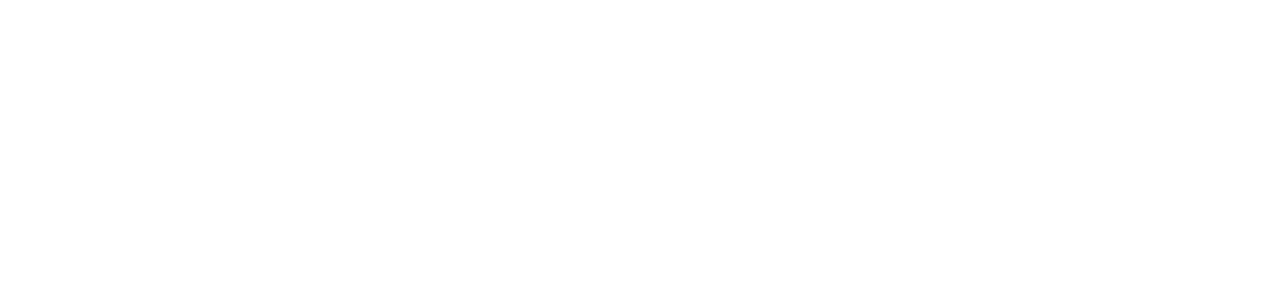
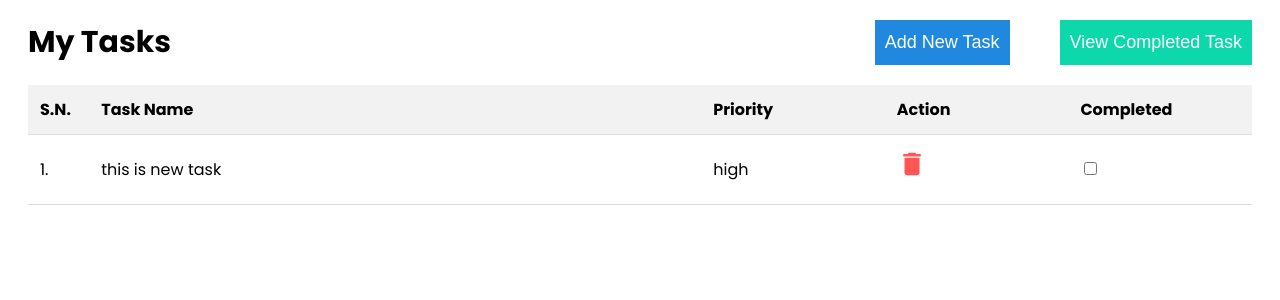
Before and after one commit to harisharanChaulagain/simple-task-manager, a React (Vite) app in the folder front-end/: page / in a window 1280 px wide. Shown: the top 300 px of the page. Built offline with nearby package versions, Linux system fonts and the light colour scheme.

Commit message:
feat: add new task form design, task list table

```diff
--- a/front-end/package.json
+++ b/front-end/package.json
@@ -13,7 +13,8 @@
   "dependencies": {
     "node-sass": "^9.0.0",
     "react": "^18.2.0",
-    "react-dom": "^18.2.0"
+    "react-dom": "^18.2.0",
+    "react-icons": "^4.12.0"
   },
   "devDependencies": {
     "@types/react": "^18.2.43",
--- /dev/null
+++ b/front-end/src/App.scss
@@ -0,0 +1,32 @@
+.app-main {
+  display: flex;
+  flex-direction: row;
+  justify-content: space-between;
+  margin: 20px;
+  .left {
+    font-size: 30px;
+    font-weight: bold;
+  }
+  .right {
+    display: flex;
+    flex-direction: row;
+    justify-content: space-around;
+    gap: 50px;
+    .add-new {
+      font-size: 18px;
+      padding: 10px;
+      cursor: pointer;
+      background-color: #2089df;
+      color: #ffffff;
+      border: none;
+    }
+    .view-task {
+      font-size: 18px;
+      padding: 10px;
+      cursor: pointer;
+      background-color: #0dd8ac;
+      color: #ffffff;
+      border: none;
+    }
+  }
+}
--- a/front-end/src/App.tsx
+++ b/front-end/src/App.tsx
@@ -1,7 +1,26 @@
-import React from "react";
+import TaskList from "./components/TaskList/TaskList";
+import "./App.scss";
+import { useState } from "react";
+import TaskForm from "./components/TaskForm/TaskForm";
 
 const App = () => {
-  return <div></div>;
+  const [newTask, setNewTask] = useState(false);
+
+  return (
+    <div>
+      <div className="app-main">
+        <div className="left">My Tasks</div>
+        <div className="right">
+          <button className="add-new" onClick={() => setNewTask(true)}>
+            Add New Task
+          </button>
+          <button className="view-task">View Completed Task</button>
+        </div>
+      </div>
+      <TaskList />
+      {newTask && <TaskForm onClose={() => setNewTask(false)} />}
+    </div>
+  );
 };
 
 export default App;
--- a/front-end/src/components/TaskForm/TaskForm.scss
+++ b/front-end/src/components/TaskForm/TaskForm.scss
@@ -0,0 +1,57 @@
+.overlay {
+  position: fixed;
+  top: 0;
+  left: 0;
+  width: 100%;
+  height: 100%;
+  background: rgba(0, 0, 0, 0.1);
+  z-index: 99;
+  display: flex;
+  justify-content: center;
+  align-items: center;
+  .task-form-container {
+    width: 500px;
+    position: fixed;
+    top: 50%;
+    left: 50%;
+    transform: translate(-50%, -50%);
+    z-index: 99;
+    background-color: #fff;
+    padding: 20px;
+    border: 1px solid #ccc;
+    box-shadow: 0 0 10px rgba(0, 0, 0, 0.3);
+    border-radius: 4px;
+    .top-section {
+      display: flex;
+      flex-direction: row;
+      justify-content: space-between;
+      align-items: center;
+      .mdClose {
+        font-size: 24px;
+        cursor: pointer;
+      }
+    }
+    .items {
+      padding: 10px;
+      input,
+      select {
+        width: 100%;
+        height: 30px;
+      }
+    }
+    .saveBtn {
+      display: flex;
+      justify-content: center;
+      align-items: center;
+      button {
+        border: none;
+        background-color: #2089df;
+        color: #ffffff;
+        width: 100px;
+        height: 40px;
+        font-size: 18px;
+        cursor: pointer;
+      }
+    }
+  }
+}
--- a/front-end/src/components/TaskForm/TaskForm.tsx
+++ b/front-end/src/components/TaskForm/TaskForm.tsx
@@ -1,8 +1,46 @@
-import React from "react";
+import { MdClose } from "react-icons/md";
 import "./TaskForm.scss";
+interface TaskProps {
+  onClose: () => void;
+}
 
-const TaskForm = () => {
-  return <div></div>;
+const TaskForm: React.FC<TaskProps> = ({ onClose }) => {
+  return (
+    <div className="overlay">
+      <div className="task-form-container">
+        <div className="top-section">
+          <h3>Add New Task</h3>
+          <div className="mdClose">
+            <MdClose onClick={onClose} />
+          </div>
+        </div>
+        <form>
+          <div className="items">
+            <div>Task Name</div>
+            <input type="text" />
+          </div>
+          <div className="items">
+            <div>Description</div>
+            <textarea rows={4} cols={63} style={{ resize: "none" }} />
+          </div>
+          <div className="items">
+            <div>Priority</div>
+            <select defaultValue="" className="priority-select">
+              <option value="" disabled hidden>
+                Select Priority
+              </option>
+              <option value="high">High</option>
+              <option value="moderate">Moderate</option>
+              <option value="low">Low</option>
+            </select>
+          </div>
+          <div className="saveBtn">
+            <button>Save</button>
+          </div>
+        </form>
+      </div>
+    </div>
+  );
 };
 
 export default TaskForm;
--- a/front-end/src/components/TaskList/TaskList.scss
+++ b/front-end/src/components/TaskList/TaskList.scss
@@ -0,0 +1,42 @@
+.task-list-main {
+  margin: 20px;
+  table {
+    width: 100%;
+    border-collapse: collapse;
+    margin-top: 20px;
+    thead {
+      background-color: #f2f2f2;
+    }
+    th,
+    td {
+      padding: 12px;
+      text-align: left;
+      border-bottom: 1px solid #ddd;
+    }
+
+    th:first-child,
+    td:first-child {
+      width: 5%;
+    }
+
+    th:nth-child(2),
+    td:nth-child(2) {
+      width: 50%;
+    }
+
+    th:nth-child(3),
+    td:nth-child(3),
+    th:nth-child(4),
+    td:nth-child(4),
+    th:last-child,
+    td:last-child {
+      width: 15%;
+    }
+
+    .MdDelete {
+      color: #ff5555;
+      cursor: pointer;
+      font-size: 30px;
+    }
+  }
+}
--- a/front-end/src/components/TaskList/TaskList.tsx
+++ b/front-end/src/components/TaskList/TaskList.tsx
@@ -1,8 +1,35 @@
-import React from "react";
 import "./TaskList.scss";
+import { MdDelete } from "react-icons/md";
 
 const TaskList = () => {
-  return <div></div>;
+  return (
+    <div className="task-list-main">
+      <table>
+        <thead>
+          <tr>
+            <th>S.N.</th>
+            <th>Task Name</th>
+            <th>Priority</th>
+            <th>Action</th>
+            <th>Completed</th>
+          </tr>
+        </thead>
+        <tbody>
+          <tr>
+            <td>1.</td>
+            <td>this is new task</td>
+            <td>high</td>
+            <td className="MdDelete">
+              <MdDelete />
+            </td>
+            <td>
+              <input type="checkbox" />
+            </td>
+          </tr>
+        </tbody>
+      </table>
+    </div>
+  );
 };
 
 export default TaskList;
```
Also changed, not shown: 1 other file (tests, documents, lock files or other folders).
